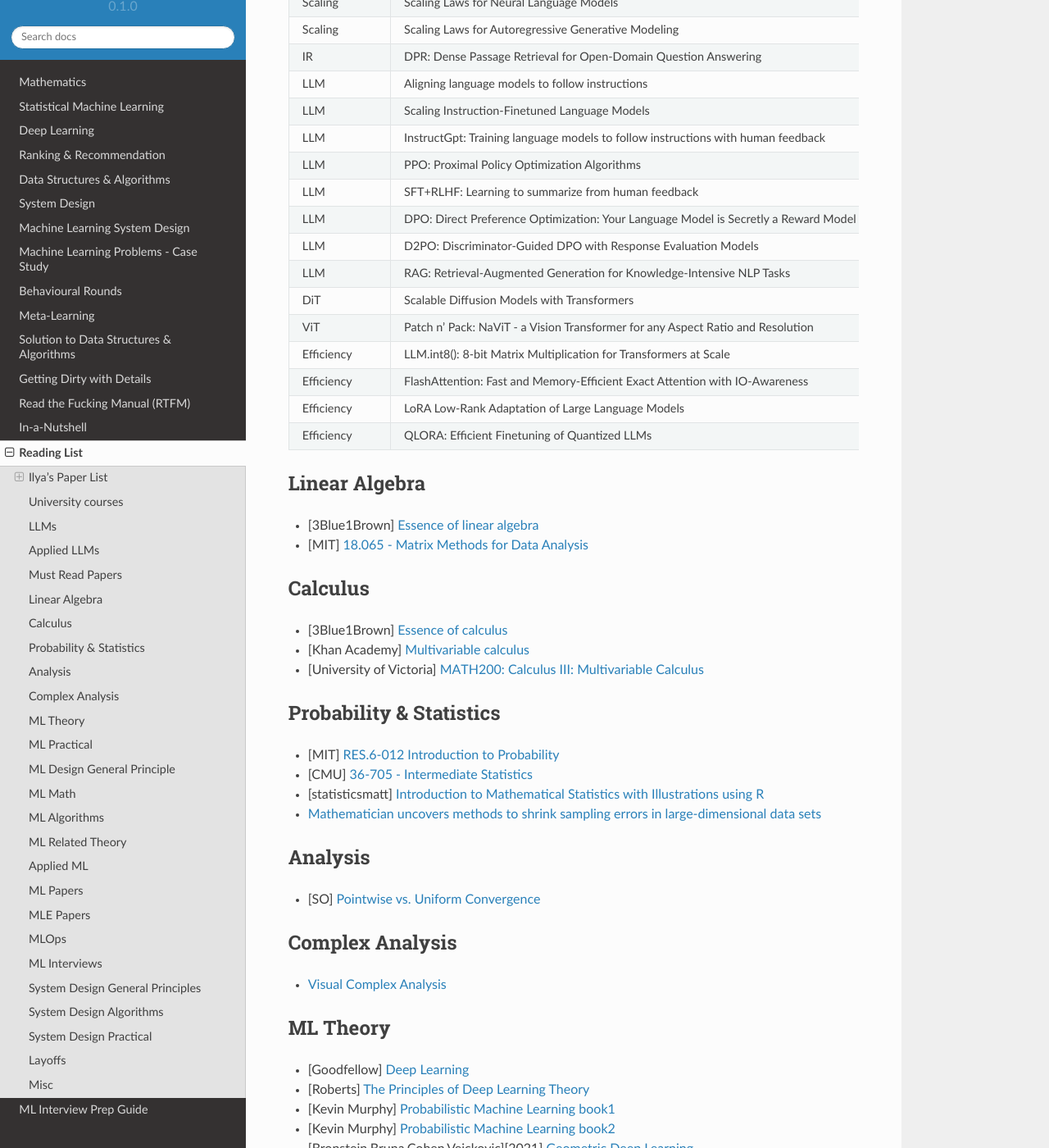
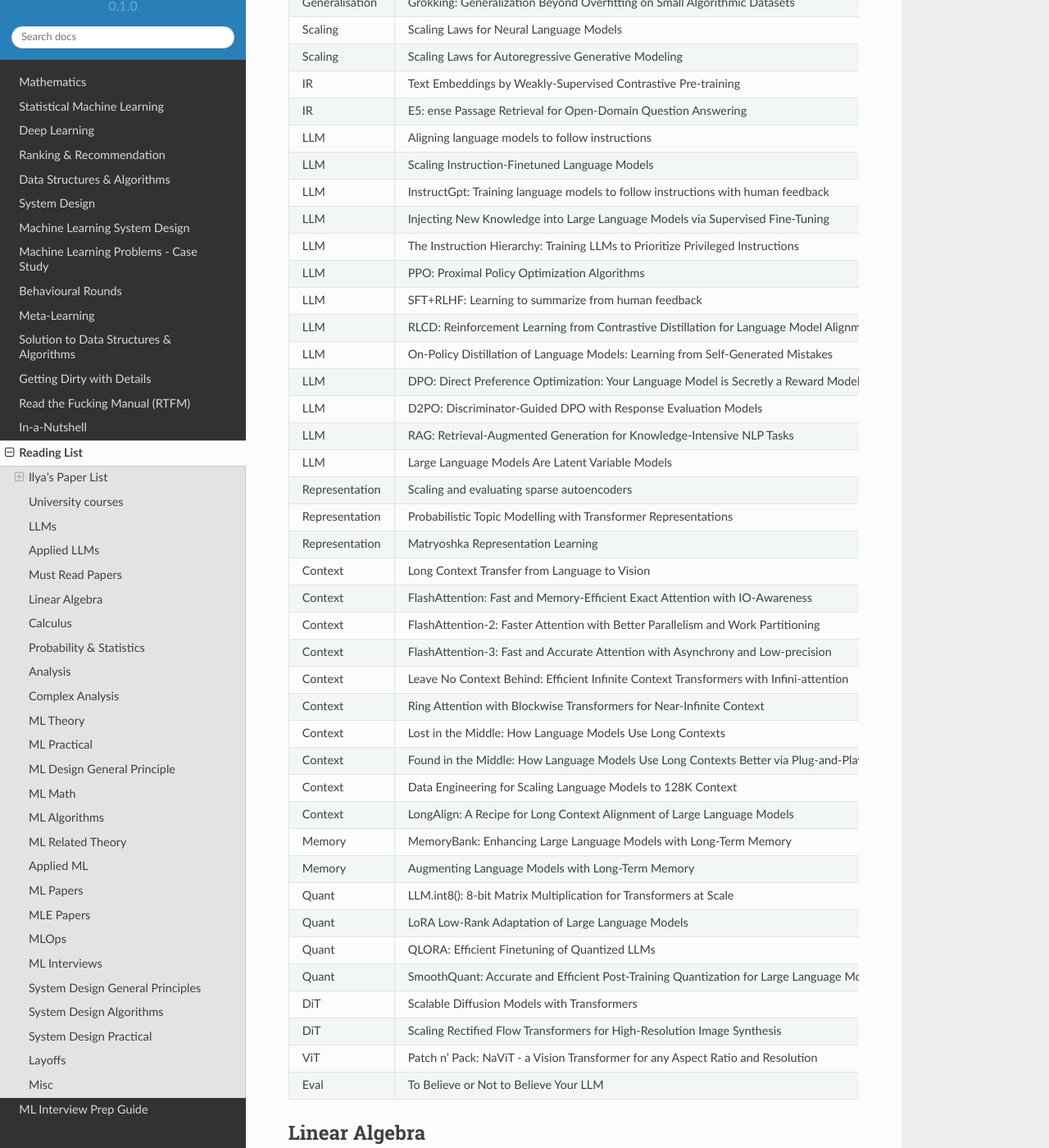
Before and after one commit to uselesstechjunks/leetcode, a Sphinx documentation site: the page built from docs/source/readlist.rst, in a window 1280 px wide and 1400 px high, scrolled down 3744 px. Shown: the whole window at 82% size. Built offline with Sphinx 7.4.7 and the Read the Docs theme 2.0.0, drawn with Linux system fonts in a browser that asks for light colours; some of the changed text lies outside the part shown.

Commit message:
Update readlist.rst (#272)

```diff
--- a/docs/source/readlist.rst
+++ b/docs/source/readlist.rst
@@ -130,6 +130,7 @@ Must Read Papers
 		RTD, Electra: Pre-training Text Encoders as Discriminators Rather Than Generators
 		CLM, GPT2: Language Models are Unsupervised Multitask Learners
 		CLM, GPT3: Language Models are Few-Shot Learners
+		CLM, Finetuned Language Models Are Zero-Shot Learners
 		CLM, LLaMA: Open and Efficient Foundation Language Models
 		CLM, Llama 2: Open Foundation and Fine-Tuned Chat Models
 		PLM, XLNet: Generalized Autoregressive Pretraining for Language Understanding
@@ -144,21 +145,44 @@ Must Read Papers
 		Generalisation,Grokking: Generalization Beyond Overfitting on Small Algorithmic Datasets
 		Scaling, Scaling Laws for Neural Language Models
 		Scaling, Scaling Laws for Autoregressive Generative Modeling
-		IR, DPR: Dense Passage Retrieval for Open-Domain Question Answering
+		IR, Text Embeddings by Weakly-Supervised Contrastive Pre-training
+		IR, E5: ense Passage Retrieval for Open-Domain Question Answering
 		LLM, Aligning language models to follow instructions
 		LLM, Scaling Instruction-Finetuned Language Models
 		LLM, InstructGpt: Training language models to follow instructions with human feedback
+		LLM, Injecting New Knowledge into Large Language Models via Supervised Fine-Tuning
+		LLM, The Instruction Hierarchy: Training LLMs to Prioritize Privileged Instructions
 		LLM, PPO: Proximal Policy Optimization Algorithms
 		LLM, SFT+RLHF: Learning to summarize from human feedback
+		LLM, RLCD: Reinforcement Learning from Contrastive Distillation for Language Model Alignment
+		LLM, On-Policy Distillation of Language Models: Learning from Self-Generated Mistakes
 		LLM, DPO: Direct Preference Optimization: Your Language Model is Secretly a Reward Model
 		LLM, D2PO: Discriminator-Guided DPO with Response Evaluation Models
 		LLM, RAG: Retrieval-Augmented Generation for Knowledge-Intensive NLP Tasks
+		LLM, Large Language Models Are Latent Variable Models
+		Representation, Scaling and evaluating sparse autoencoders
+		Representation, Probabilistic Topic Modelling with Transformer Representations
+		Representation, Matryoshka Representation Learning
+		Context, Long Context Transfer from Language to Vision
+		Context, FlashAttention: Fast and Memory-Efficient Exact Attention with IO-Awareness
+		Context, FlashAttention-2: Faster Attention with Better Parallelism and Work Partitioning
+		Context, FlashAttention-3: Fast and Accurate Attention with Asynchrony and Low-precision
+		Context, Leave No Context Behind: Efficient Infinite Context Transformers with Infini-attention
+		Context, Ring Attention with Blockwise Transformers for Near-Infinite Context
+		Context, Lost in the Middle: How Language Models Use Long Contexts
+		Context, Found in the Middle: How Language Models Use Long Contexts Better via Plug-and-Play Positional Encoding
+		Context, Data Engineering for Scaling Language Models to 128K Context
+		Context, LongAlign: A Recipe for Long Context Alignment of Large Language Models
+		Memory, MemoryBank: Enhancing Large Language Models with Long-Term Memory
+		Memory, Augmenting Language Models with Long-Term Memory
+		Quant, LLM.int8(): 8-bit Matrix Multiplication for Transformers at Scale
+		Quant, LoRA Low-Rank Adaptation of Large Language Models
+		Quant, QLORA: Efficient Finetuning of Quantized LLMs
+		Quant, SmoothQuant: Accurate and Efficient Post-Training Quantization for Large Language Models
 		DiT, Scalable Diffusion Models with Transformers
+		DiT, Scaling Rectified Flow Transformers for High-Resolution Image Synthesis
 		ViT, Patch n' Pack: NaViT - a Vision Transformer for any Aspect Ratio and Resolution
-		Efficiency, LLM.int8(): 8-bit Matrix Multiplication for Transformers at Scale
-		Efficiency, FlashAttention: Fast and Memory-Efficient Exact Attention with IO-Awareness
-		Efficiency, LoRA Low-Rank Adaptation of Large Language Models
-		Efficiency, QLORA: Efficient Finetuning of Quantized LLMs
+		Eval, To Believe or Not to Believe Your LLM
 
 ******************************************************************************************
 Linear Algebra
```
